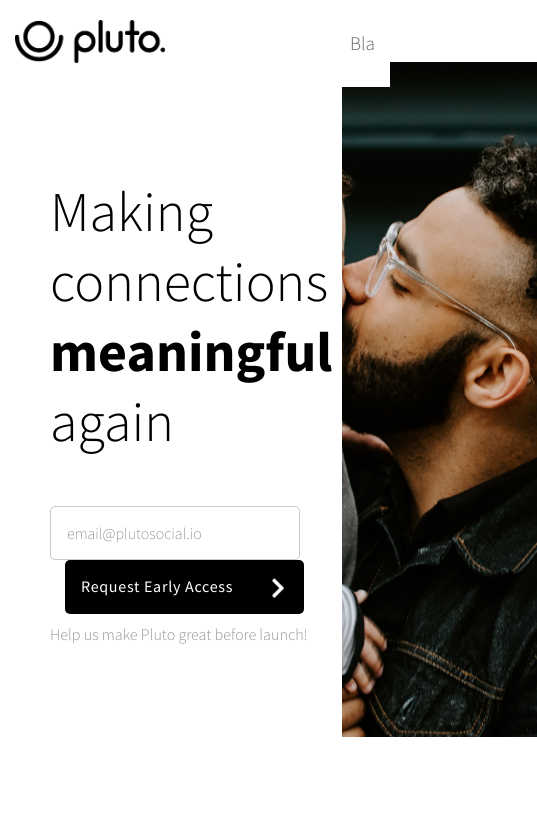
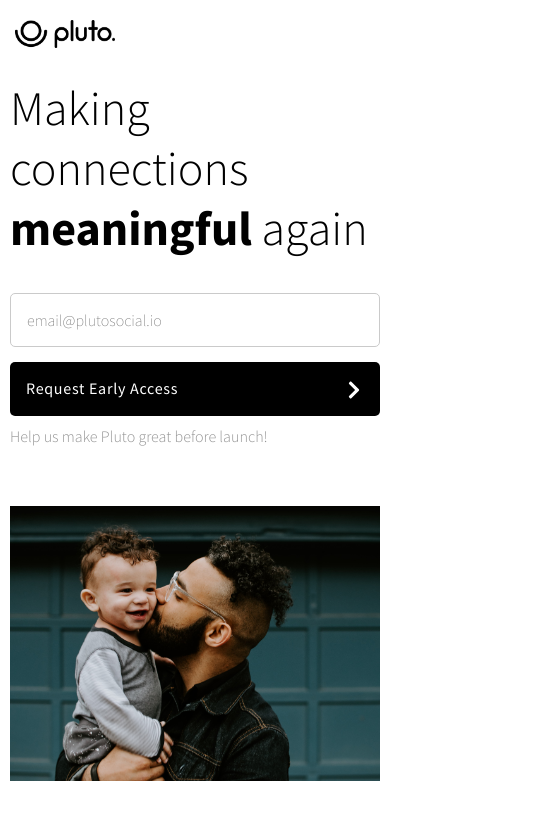
Before and after one commit to drexel-pluto/pluto-website, a Next.js app: page / in a window 390 px wide. Shown: the top 820 px of the page, 537 px wide, since content can reach past the window. Built offline with nearby package versions, Linux system fonts and the light colour scheme.

Commit message:
:iphone: Responsive home component

```diff
--- a/components/header.js
+++ b/components/header.js
@@ -4,7 +4,7 @@ import Link from 'next/link'
 
 const header = (props) => {
     return (
-        <Headroom>
+        // <Headroom>
             <header className="header">
                 <div className="header__left">
                     <Link href="/">
@@ -15,17 +15,17 @@ const header = (props) => {
                 </div>
                 <nav className="header__nav">
                     <ul className="header__nav-list">
-                        <li>
+                        {/* <li>
                             <Link href="/bla">
                                 <a className="header__nav-link">
-                                    Bla
+                                    Placeholder
                                 </a>
                             </Link>
-                        </li>
+                        </li> */}
                     </ul>
                 </nav>
             </header>
-        </Headroom>
+        // </Headroom>
     )
 }
 
--- a/styles/base.scss
+++ b/styles/base.scss
@@ -60,6 +60,10 @@ li {
     vertical-align: top;
 }
 
+.btn__after {
+    float: right;
+}
+
 .btn__after svg {
     animation: grow-shrink 1s ease-in-out infinite alternate-reverse;
     fill: var(--white);
@@ -67,11 +71,6 @@ li {
     height: 20px;
     width: 20px;
     vertical-align: middle;
-}
-
-@keyframes grow-shrink {
-    from {transform: scale(1)}
-    to {transform: scale(1.25)}
 }
 
 .btn:hover,
--- a/styles/email-input.scss
+++ b/styles/email-input.scss
@@ -51,3 +51,30 @@
     height: 25px;
     width: 25px;
 }
+
+@media (max-width: 700px) {
+    .email-input__btn {
+        margin: 15px 0 0 0;
+        width: 100%;
+    }
+
+    .email-input__input {
+        width: 100%;
+    }
+
+    // .email-input__label {
+    //     position: static;
+    // }
+    // .email-input__email-success {
+    //     position: static;
+    // }
+    // .email-input__email-success-text {
+    //     position: static;
+    // }
+    // .email-input__email-failure-text {
+    //     position: static;
+    // }
+    // .email-input__email-failure {
+    //     margin: 15px 0;
+    // }
+}
--- a/styles/header.scss
+++ b/styles/header.scss
@@ -19,3 +19,10 @@
     font-weight: 300;
     text-decoration: none;
 }
+
+@media (max-width: 700px) {
+    .header__logo {
+        width: 100px;
+        vertical-align: middle;
+    }
+}
--- a/styles/home.scss
+++ b/styles/home.scss
@@ -1,12 +1,12 @@
 .home-block-1 {
     display: flex;
-    height: 600px;
+    flex-direction: var(--resp-flex-direction);
+    max-height: 600px;
     min-height: 80vh;
 }
 
 .home-block-1__img {
     display: block;
-    // filter: grayscale(1);
     margin-left: auto;
     object-fit: cover;
     object-position: center;
@@ -28,3 +28,20 @@
     margin: 50px 0 0 0;
     position: relative;
 }
+
+.home-block-1__text-section {
+    padding: 10px;
+}
+
+
+@media (max-width: 700px) {
+    .home-block-1__img {
+        margin: 0;
+        padding: 10px;
+        width: 100%;
+    }
+
+    .home-block-1__input-section {
+        margin: 35px 0 70px 0;
+    }
+}
--- a/styles/variables.scss
+++ b/styles/variables.scss
@@ -33,8 +33,8 @@
         --very-small: .8rem;
         --small: 1rem;
         --med: 1.2rem;
-        --big: 3rem;
-        --very-big: 3.5rem;
+        --big: 2rem;
+        --very-big: 3rem;
         --huge: 4rem;
 
         --resp-flex-direction: column;
```
